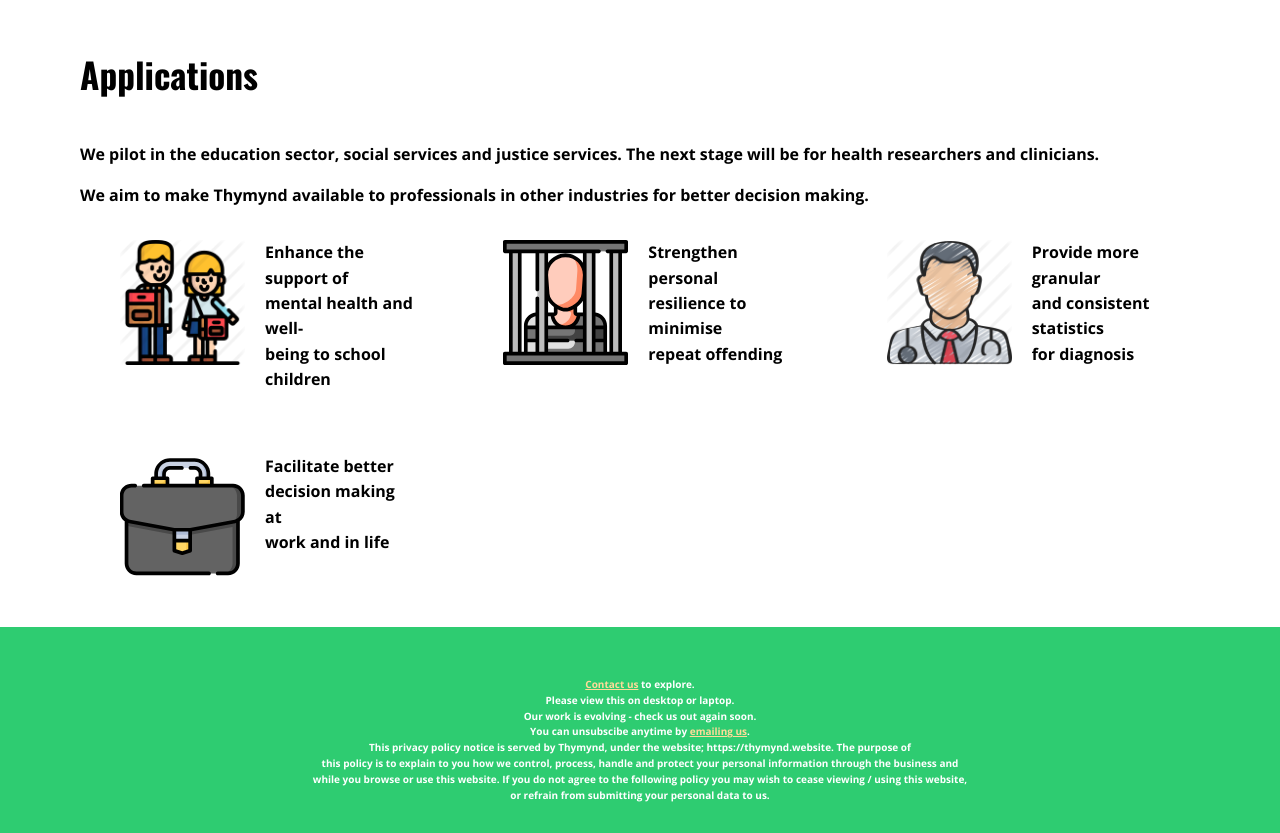
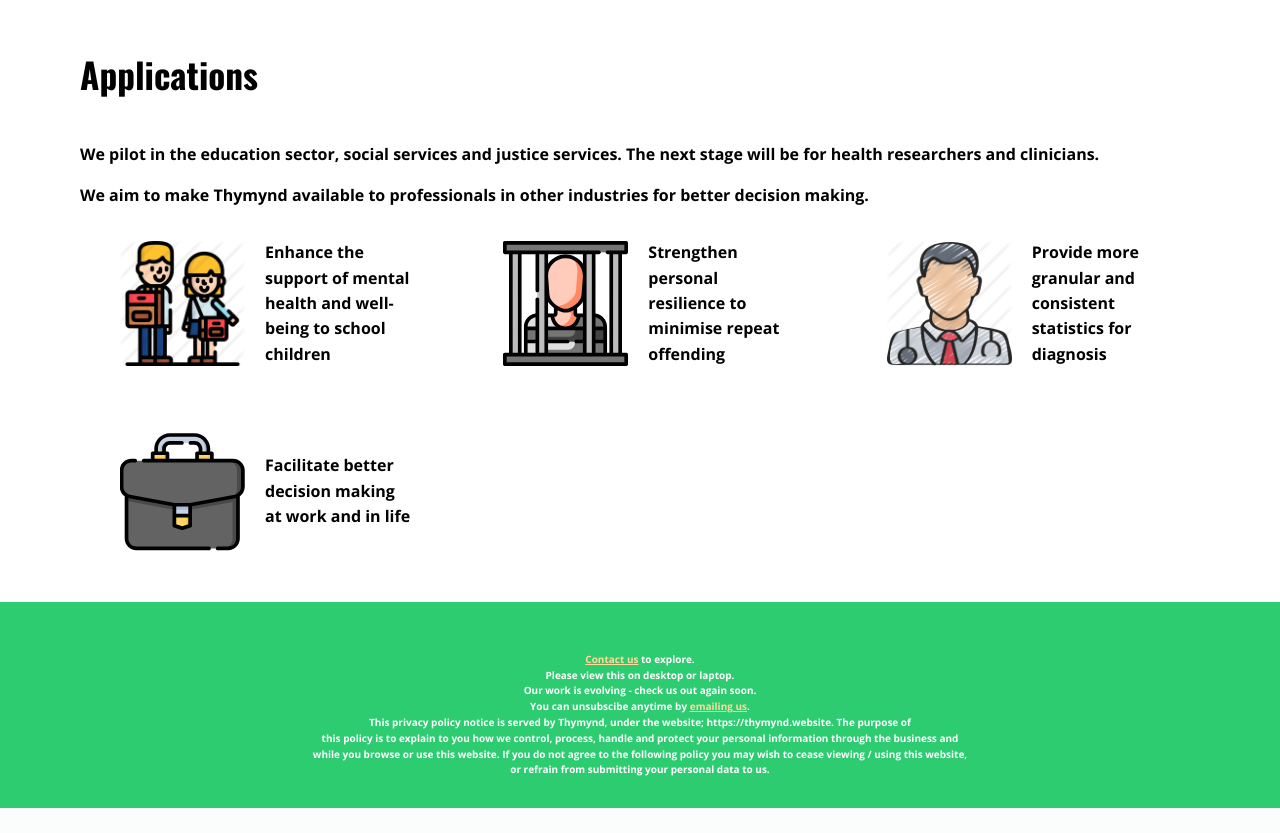
Before and after one commit to pkdc/thymynd, a PHP site: page / in a window 1280 px wide. Shown: the part 803-1636 px from the top of the page. After the commit the page ends 1611 px from the top, so only its background shows below. Run offline with PHP 8.4, Linux system fonts and the light colour scheme; some libraries are stand-ins or nearby versions.

Commit message:
Better aligned the icons and the corresponding captions in the landing page

```diff
--- a/css/style.css
+++ b/css/style.css
@@ -286,6 +286,7 @@ input[type="text"] {
 	display: grid;
 	grid-gap: 20px;
 	grid-template-columns: 1fr 1fr;
+	align-items: center;
 }
 .icon figcaption {
 	/* height: 90px; */
--- a/index.html
+++ b/index.html
@@ -273,26 +273,26 @@
 							<img src="images/icon_learn.png"
 								alt="Enhance the support of mental health and well-being to school children">
 							<figcaption class="icon-caps">Enhance the support of
-								<br>mental health and well-<br>being to school children
+								mental health and well-being to school children
 							</figcaption>
 						</figure>
 						<figure class="icon icon-b">
 							<img src="images/icon_jail.svg"
 								alt="Strengthen personal resilience to minimise repeat offending">
-							<figcaption class="icon-caps">Strengthen personal<br>
-								resilience to minimise<br> repeat offending</figcaption>
+							<figcaption class="icon-caps">Strengthen personal
+								resilience to minimise repeat offending</figcaption>
 						</figure>
 						<figure class="icon icon-c">
 							<img src="images/icon_doc.png"
 								alt="Provide more granular and consistent statistics for diagnosis">
-							<figcaption class="icon-caps">Provide more granular <br>and
-								consistent statistics<br> for diagnosis</figcaption>
+							<figcaption class="icon-caps">Provide more granular and
+								consistent statistics for diagnosis</figcaption>
 						</figure>
 						<figure class="icon icon-d">
 							<img src="images/icon_prof.svg"
 								alt="Facilitate better decision making at work and in life">
-							<figcaption class="icon-caps">Facilitate better<br> decision
-								making at <br>work and in life</figcaption>
+							<figcaption class="icon-caps">Facilitate better decision
+								making at work and in life</figcaption>
 						</figure>
 					</div>
 				</section>
```
